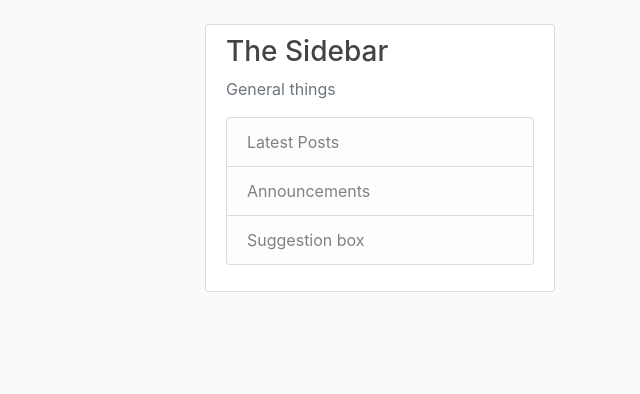
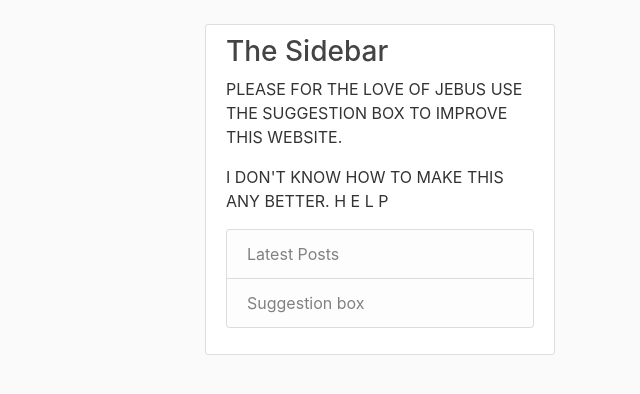
Before and after one commit to 3249V/DjangoApp, a Django app: page / in a window 1280 px wide. Shown: the part 56-450 px from the top of the page, without its empty margins (640-1280 px from the left). Run offline with Django 3.2, Linux system fonts and the light colour scheme; data that the repository does not hold is empty; some libraries are stand-ins or nearby versions.

Commit message:
Sidebar Stuff

```diff
--- a/blog/static/blog/main.css
+++ b/blog/static/blog/main.css
@@ -27,6 +27,7 @@ p {
 }
 .overflow-visible {
   white-space: initial;
+  overflow-wrap: anywhere;
 }
 .bg-steel {
   background-color: #000000;
--- a/blog/templates/blog/base.html
+++ b/blog/templates/blog/base.html
@@ -67,10 +67,10 @@
     <div class="col-md-4">
       <div class="content-section">
         <h3>The Sidebar</h3>
-        <p class='text-muted'>General things
+          <p class='overflow-visible '>PLEASE FOR THE LOVE OF JEBUS USE THE SUGGESTION BOX TO IMPROVE THIS WEBSITE.</p>
+          <p class='overflow-visible'> I DON'T KNOW HOW TO MAKE THIS ANY BETTER. H E L P</p>
           <ul class="list-group">
-            <li class="list-group-item list-group-item-light">Latest Posts</li>
-            <li class="list-group-item list-group-item-light">Announcements</li>
+             <a class="list-group-item list-group-item-light" href="/">Latest Posts</a>
             <a class="list-group-item list-group-item-light" href="/suggestion">Suggestion box</a>
           </ul>
         </p>
```
